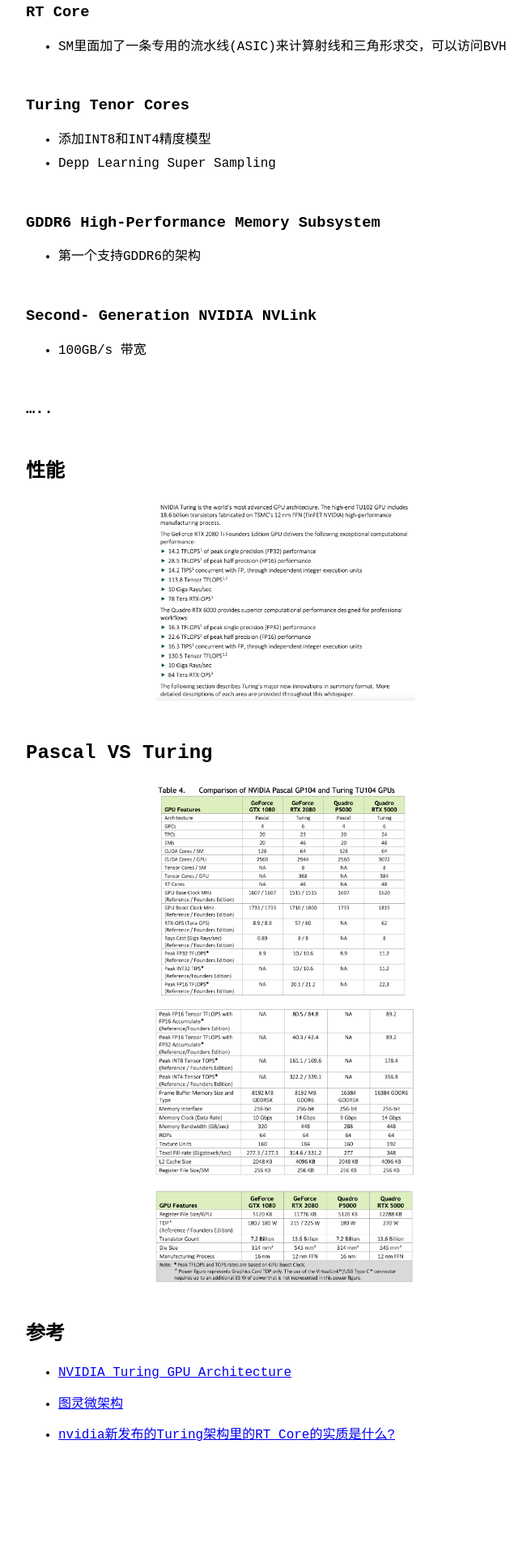
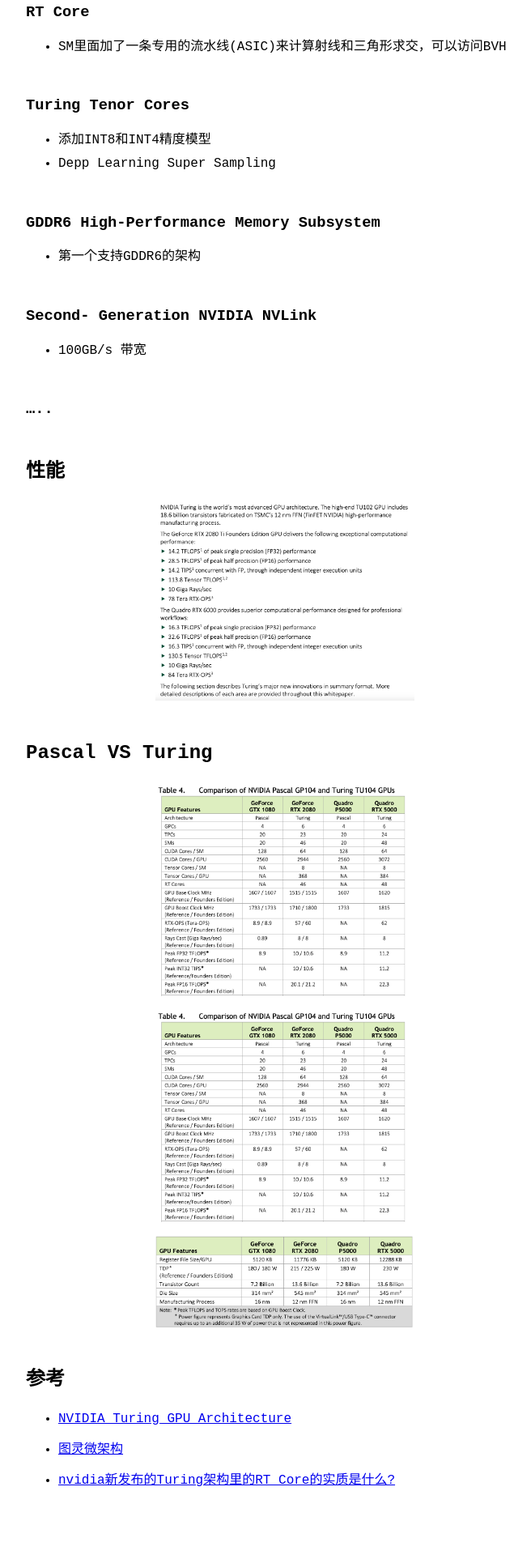
Before and after one commit to Daydream0929/daydream0929.github.io, a Jekyll site: the page built from _posts/2024-01-26-nvidia-turing.md, in a window 1280 px wide. Shown: the part 680-2600 px from the top of the page at 81% size, without its empty margins (288-944 px from the left). Built offline with Jekyll 4.4.1, drawn with Linux system fonts in a browser that asks for light colours; our own code applies the rules of GitHub Pages for plain Markdown files; before the commit the page ends 2543 px from its top, so only the background shows below that.

Commit message:
update posts

```diff
--- a/_posts/2024-01-26-nvidia-turing.md
+++ b/_posts/2024-01-26-nvidia-turing.md
@@ -29,16 +29,15 @@
 ### .....
 
 ## 性能
-<img src="https://raw.githubusercontent.com/Daydream0929/daydream0929.github.io/master/_screenshots/image-20240128003001206.png" width="50%" height="100%" />
+<img src="https://raw.githubusercontent.com/Daydream0929/daydream0929.github.io/master/_screenshots/image-20240128003001206.png" width="50%" height="50%" />
 
 ## Pascal VS Turing
 
-![image-20240128002634916](https://raw.githubusercontent.com/Daydream0929/daydream0929.github.io/master/_screenshots/image-20240128002634916.png)
+<img src="https://raw.githubusercontent.com/Daydream0929/daydream0929.github.io/master/_screenshots/image-20240128002634916.png" width="50%" height="50%" />
 
-![image-20240128002725203](https://raw.githubusercontent.com/Daydream0929/daydream0929.github.io/master/_screenshots/image-20240128002725203.png)
+<img src="https://raw.githubusercontent.com/Daydream0929/daydream0929.github.io/master/_screenshots/image-20240128002634916.png" width="50%" height="50%" />
 
-![image-20240128002737478](https://raw.githubusercontent.com/Daydream0929/daydream0929.github.io/master/_screenshots/image-20240128002737478.png)
-
+<img src="https://raw.githubusercontent.com/Daydream0929/daydream0929.github.io/master/_screenshots/image-20240128002737478.png" width="50%" height="50%" />
 
 
 ## 参考
```
